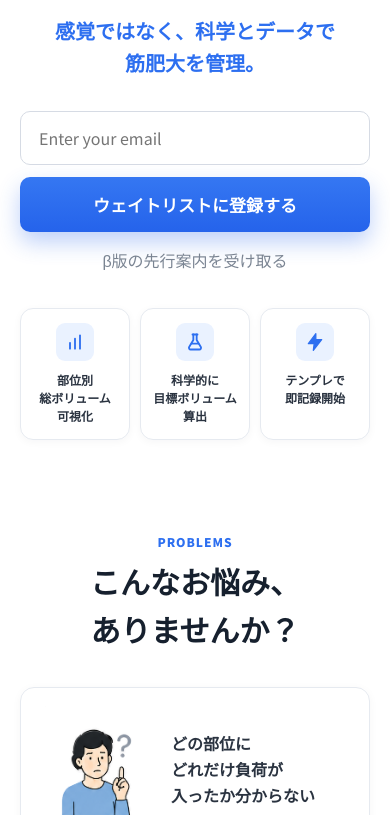
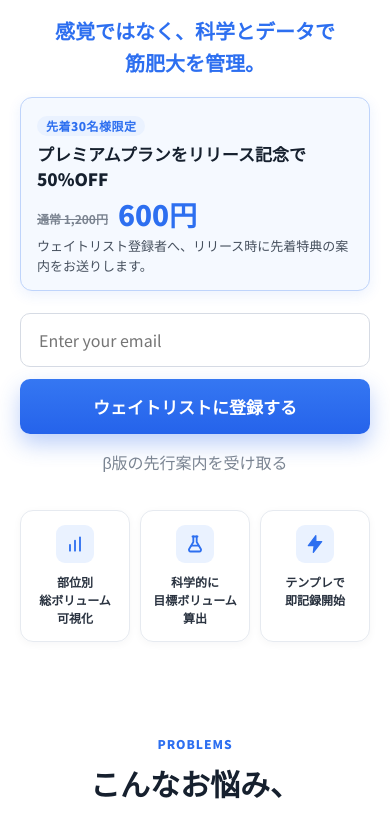
Before and after one commit to kouhei9028/GrowFit, a plain HTML site: page public/index.html in a window 390 px wide. Shown: the part 1002-1817 px from the top of the page. Drawn offline with Linux system fonts and the light colour scheme; a script that the page names is missing.

Commit message:
Add limited premium discount hero offer

```diff
--- a/public/index.html
+++ b/public/index.html
@@ -90,7 +90,27 @@
   .hero h1{ font-size:50px; font-weight:900; line-height:1.3; letter-spacing:.5px; margin-bottom:24px; }
   .hero h1 .accent{ color:var(--blue); }
   .hero-lead{ font-size:20px; line-height:2; color:var(--muted); margin-bottom:18px; max-width:430px; }
-  .hero-sub{ font-size:23px; font-weight:700; color:var(--blue); margin-bottom:56px; }
+  .hero-sub{ font-size:23px; font-weight:700; color:var(--blue); margin-bottom:22px; }
+  .hero-offer{
+    max-width:430px; margin-bottom:24px; padding:14px 16px;
+    border:1px solid #BFD4FB; border-radius:12px; background:#F5F9FF;
+    display:grid; grid-template-columns:1fr auto; gap:12px; align-items:center;
+    box-shadow:0 4px 14px rgba(37,99,235,.09);
+  }
+  .hero-offer-label{
+    display:inline-flex; width:max-content; margin-bottom:6px; padding:4px 9px;
+    border-radius:999px; background:#EAF2FF; color:var(--blue);
+    font-size:12px; line-height:1; font-weight:900; letter-spacing:.04em;
+  }
+  .hero-offer-title{ font-size:17px; line-height:1.45; font-weight:900; color:var(--ink); }
+  .hero-offer-price{ text-align:right; white-space:nowrap; }
+  .hero-offer-price .before{
+    display:block; color:#7B8491; font-size:12px; font-weight:700; text-decoration:line-through;
+  }
+  .hero-offer-price .after{ display:block; color:var(--blue); font-size:26px; line-height:1.1; font-weight:900; }
+  .hero-offer-note{
+    grid-column:1 / -1; color:var(--muted); font-size:13px; line-height:1.55; margin-top:-2px;
+  }
   .cta-btn{
     display:flex; align-items:center; justify-content:center;
     width:100%; max-width:430px;
@@ -503,7 +523,11 @@
     .sp-hide{ display:none; }   /* スマホでは非表示（句点など） */
     .hero h1{ font-size:37px; line-height:1.55; }
     .hero-lead{ font-size:16px; line-height:1.9; max-width:none; }
-    .hero-sub{ font-size:20px; margin-bottom:32px; }
+    .hero-sub{ font-size:20px; margin-bottom:18px; }
+    .hero-offer{ grid-template-columns:1fr; gap:8px; text-align:left; margin-left:auto; margin-right:auto; margin-bottom:22px; }
+    .hero-offer-price{ text-align:left; display:flex; align-items:flex-end; gap:10px; }
+    .hero-offer-price .before{ margin-bottom:2px; }
+    .hero-offer-price .after{ font-size:28px; }
     .cta-btn{ font-size:17px; padding:16px 28px; }
     .cta-note{ max-width:430px; }
     .mini-trio{ gap:10px; max-width:none; }
@@ -649,7 +673,18 @@
           GrowFitは、各筋肉ごとのトータルボリュームをホーム画面から一覧で可視化。さらに、初期設定で入力した体重や各種目の1RMをもとに、筋肥大に関する文献の科学的なメタ分析を参考に、筋肥大に効果的な目標トータルボリュームを自動で算出・表示します。
         </p>
         <p class="hero-sub reveal" style="transition-delay:.55s">感覚ではなく、科学とデータで<br class="br-sp">筋肥大を管理。</p>
-        <div id="hero-waitlist" class="hero-cta reveal" style="transition-delay:.8s">
+        <div class="hero-offer reveal" style="transition-delay:.7s" aria-label="先着30名限定のPremium割引特典">
+          <div>
+            <span class="hero-offer-label">先着30名様限定</span>
+            <p class="hero-offer-title">プレミアムプランをリリース記念で50%OFF</p>
+          </div>
+          <div class="hero-offer-price">
+            <span class="before">通常 1,200円</span>
+            <span class="after">600円</span>
+          </div>
+          <p class="hero-offer-note">ウェイトリスト登録者へ、リリース時に先着特典の案内をお送りします。</p>
+        </div>
+        <div id="hero-waitlist" class="hero-cta reveal" style="transition-delay:.9s">
           <div class="hero-widget">
             <form class="launchlist-form hero-waitlist-form" action="https://getlaunchlist.com/s/7LCTuu" method="POST">
               <input id="hero-waitlist-email" name="email" type="email" placeholder="Enter your email" aria-label="Email" required>
@@ -660,19 +695,19 @@
         </div>
 
         <div class="mini-trio">
-          <div class="mini-card reveal" style="transition-delay:1.05s">
+          <div class="mini-card reveal" style="transition-delay:1.1s">
             <div class="mini-icon">
               <svg width="20" height="20" viewBox="0 0 24 24" fill="none" stroke="#2D6FF0" stroke-width="2.2" stroke-linecap="round" stroke-linejoin="round"><line x1="6" y1="20" x2="6" y2="13"></line><line x1="12" y1="20" x2="12" y2="8"></line><line x1="18" y1="20" x2="18" y2="4"></line></svg>
             </div>
             <p>部位別<br>総ボリューム<br>可視化</p>
           </div>
-          <div class="mini-card reveal" style="transition-delay:1.2s">
+          <div class="mini-card reveal" style="transition-delay:1.25s">
             <div class="mini-icon">
               <svg width="20" height="20" viewBox="0 0 24 24" fill="none" stroke="#2D6FF0" stroke-width="2.2" stroke-linecap="round" stroke-linejoin="round"><path d="M9 3h6"></path><path d="M10 3v6.5L5 18a2 2 0 0 0 1.8 3h10.4A2 2 0 0 0 19 18l-5-8.5V3"></path><line x1="8" y1="14" x2="16" y2="14"></line></svg>
             </div>
             <p>科学的に<br>目標ボリューム算出</p>
           </div>
-          <div class="mini-card reveal" style="transition-delay:1.35s">
+          <div class="mini-card reveal" style="transition-delay:1.4s">
             <div class="mini-icon">
               <svg width="20" height="20" viewBox="0 0 24 24" fill="#2D6FF0" stroke="#2D6FF0" stroke-width="1.5" stroke-linejoin="round"><polygon points="13 2 4 14 11 14 10 22 20 9 13 9 13 2"></polygon></svg>
             </div>
```
